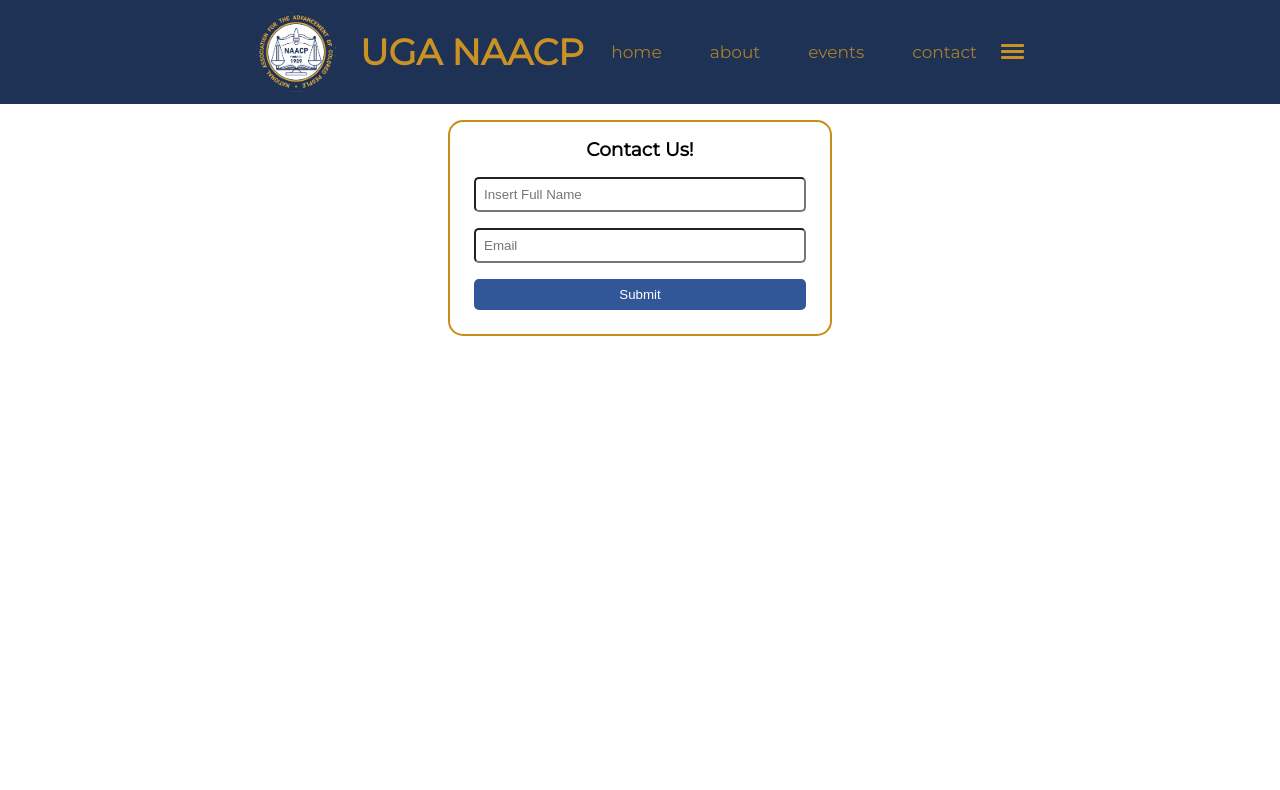
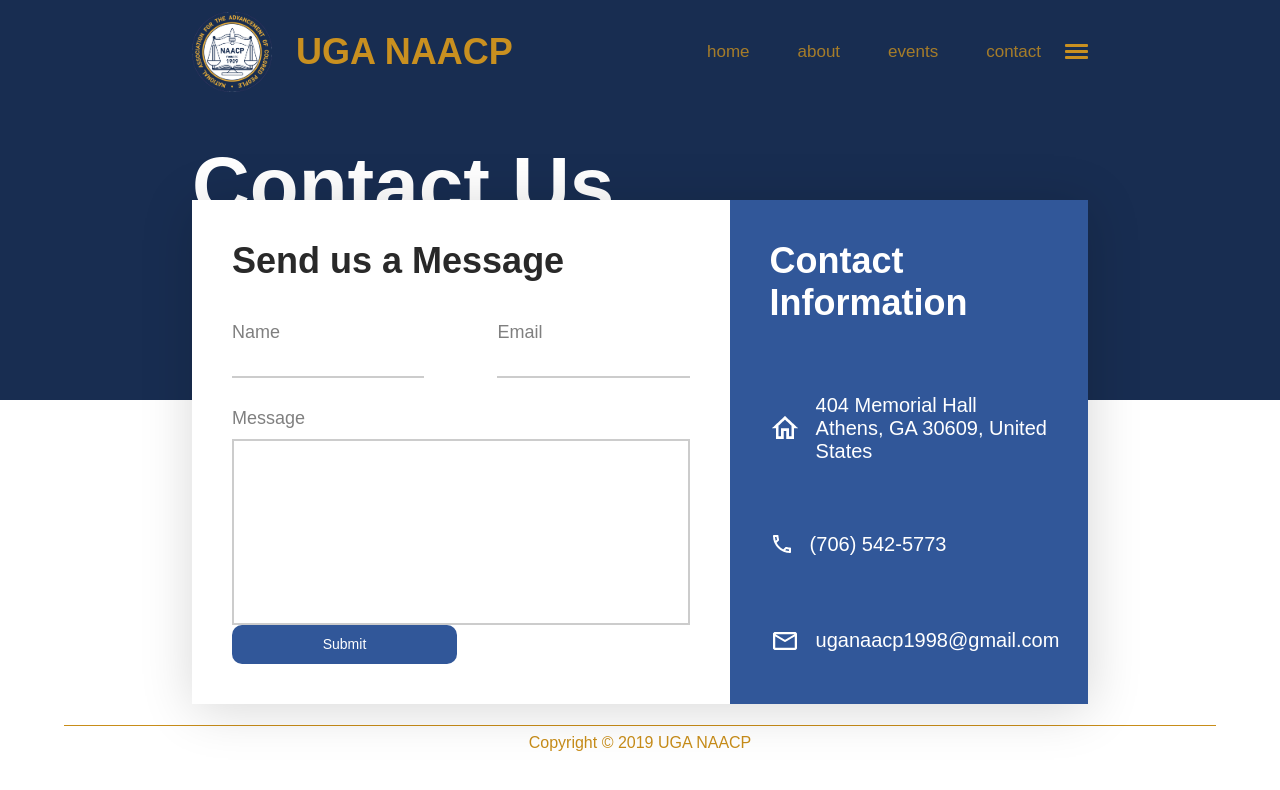
Before and after one commit to chris10byrd/naacp-website, a website: page dist/contact.html in a window 1280 px wide. Drawn offline with Linux system fonts and the light colour scheme.

Commit message:
Desktop Form Completed

```diff
--- a/dist/contact.html
+++ b/dist/contact.html
@@ -8,7 +8,8 @@
     <link rel="stylesheet" href="./css/main.css" />
   </head>
   <body>
-    <header>
+    <header id="contact-header">
+      <div id="contact-wrapper">
         <div class="logo">
           <img src="./img/naacpimg.png" alt="NAACP Logo" class="logo-img" />
           <h1>UGA NAACP</h1>
@@ -36,15 +37,47 @@
             <li><a href="contact.html">contact</a></li>
           </ul>
         </div>
+      </div>
+      <h1 id="contact-title">Contact Us</h1>
     </header>
+    <div class="wrapper">
       <main id="contact-main">
         <form name="contact" netlify>
-        <h3>Contact Us!</h3>
-        <input type="text" name="name" placeholder="Insert Full Name">
-        <input type="email" name="email" placeholder="Email">
+          <h2>Send us a Message</h2>
+          <div id="input-container">
+            <div class="input-item">
+                <h4>Name</h4>
+                <input type="text" name="name">
+            </div>
+            <div class="input-item">
+                <h4>Email</h4>
+                <input type="email" name="email">
+            </div>
+          </div>
+          <h4 id="message-header">Message</h4>
+          <textarea name="Message" id="" rows="12"></textarea>
           <button type="sumbit">Submit</button>
         </form>
+        <div id="contact-info">
+          <h2>Contact Information</h2>
+
+          <div class="info-item">
+            <img src="./img/outline-home-24px.png" alt="" srcset="">
+            <p>404 Memorial Hall<br>Athens, GA 30609, United States</p>
+          </div>
+          <div class="info-item">
+            <img src="./img/outline-phone-24px.png" alt="" srcset="">
+            <p>(706) 542-5773</p>
+          </div>
+          <div class="info-item">
+            <img src="./img/outline-email-24px.png" alt="" srcset="">
+            <p>uganaacp1998@gmail.com</p>
+          </div>
+
+        </div>
       </main>
+      <footer>Copyright &copy; 2019 UGA NAACP</footer>
+    </div>
     <script src="./scripts/main.js"></script>
   </body>
 </html>
--- a/dist/css/main.css
+++ b/dist/css/main.css
@@ -5,9 +5,11 @@
   box-sizing: border-box; }
 
 body {
-  font-family: "Montserrat", sans-serif;
+  font-family: proxima-nova, sans-serif;
   width: 100%;
-  height: 100%; }
+  height: 100vh;
+  display: flex;
+  flex-direction: column; }
 
 .hero-img {
   width: 100%;
@@ -17,7 +19,7 @@
   background-size: cover; }
 
 header {
-  position: fixed;
+  position: absolute;
   top: 0;
   left: 0;
   z-index: 2;
@@ -26,7 +28,7 @@
   padding: 0.5rem 10vw;
   display: flex;
   align-items: center;
-  opacity: 0.95; }
+  opacity: .97; }
   header .logo {
     display: flex;
     align-items: center; }
@@ -75,8 +77,8 @@
 
 .menu {
   background: #c88d19;
-  position: fixed;
-  height: 100%;
+  position: absolute;
+  height: 100vh;
   width: 35vw;
   z-index: 4;
   right: 0;
@@ -85,6 +87,7 @@
   flex-direction: column;
   align-items: center; }
   .menu button {
+    z-index: 4;
     width: 100%;
     padding: 2rem 0;
     background: #b17d16;
@@ -93,13 +96,16 @@
     font-size: 16px;
     font-weight: 0; }
   .menu ul {
+    z-index: 4;
     list-style: none;
     display: flex;
     flex-direction: column;
     align-items: center; }
     .menu ul li {
+      z-index: 4;
       padding: .75rem; }
       .menu ul li a {
+        z-index: 4;
         color: #292929;
         text-decoration: none;
         font-size: 16px; }
@@ -107,7 +113,16 @@
           text-decoration: underline; }
 
 .show {
-  display: flex; }
+  position: absolute;
+  display: flex;
+  z-index: 4; }
+
+.wrapper {
+  height: 45vh;
+  display: flex;
+  flex-direction: column;
+  justify-content: center;
+  align-items: center; }
 
 main {
   padding: 1rem 10vw;
@@ -116,8 +131,6 @@
   display: flex;
   flex-direction: column;
   align-items: center; }
-  main.wrapper {
-    margin-top: 10vh; }
   main .col1 {
     width: 100%;
     min-height: 20vh;
@@ -208,38 +221,120 @@
         opacity: 1;
         text-decoration: underline; }
 
+footer {
+  margin-top: auto;
+  padding: .5rem;
+  justify-self: flex-end;
+  border-top: #c88d19 solid 1px;
+  color: #c88d19;
+  text-align: center;
+  width: 90%; }
+
+#contact-header {
+  height: 50vh;
+  position: relative;
+  display: block;
+  z-index: 0; }
+  #contact-header #contact-title {
+    margin-top: 6vh;
+    font-size: 80px;
+    color: white;
+    font-weight: 600; }
+  #contact-header #contact-wrapper {
+    display: flex;
+    align-items: center;
+    width: 100%; }
+    #contact-header #contact-wrapper nav {
+      margin-left: auto; }
+
 #contact-main {
-  margin-top: 10vh;
+  position: fixed;
+  z-index: 0;
+  background: white;
+  width: 70vw;
+  height: 63vh;
+  top: 25vh;
   display: flex;
   align-items: center;
-  justify-content: center; }
+  justify-content: center;
+  box-shadow: 1px 5px 50px rgba(0, 0, 0, 0.16);
+  padding: 0; }
   #contact-main form {
-    align-content: center;
     display: flex;
     flex-direction: column;
-    width: 30vw;
-    padding: 1rem;
-    border: 2px solid #c88d19;
-    border-radius: 15px;
-    text-align: center; }
-    #contact-main form h3 {
-      margin: 0 0 .5rem 0; }
-    #contact-main form input {
-      padding: .5rem;
-      margin: .5rem;
-      border-radius: 5px; }
+    width: 70%;
+    height: 100%;
+    padding: 2.5rem;
+    border-radius: 15px; }
+    #contact-main form h2 {
+      font-size: 36px;
+      font-weight: 700;
+      color: #292929; }
+    #contact-main form h4 {
+      font-size: 18px;
+      color: rgba(0, 0, 0, 0.5);
+      font-weight: 540; }
+    #contact-main form #input-container {
+      margin-top: 40px;
+      display: flex;
+      justify-content: space-between; }
+      #contact-main form #input-container .input-item {
+        width: 42%; }
+        #contact-main form #input-container .input-item input {
+          width: 100%;
+          border: none;
+          border-bottom: 2px solid rgba(0, 0, 0, 0.2);
+          margin-top: 10px;
+          font-size: 20px; }
+          #contact-main form #input-container .input-item input:focus {
+            outline: none;
+            border-bottom-color: #315799; }
+    #contact-main form #message-header {
+      margin: 30px 0 10px 0; }
+    #contact-main form textarea {
+      border: 2px solid rgba(0, 0, 0, 0.2);
+      font-size: 20px;
+      resize: none; }
+      #contact-main form textarea:focus {
+        outline: none;
+        border-color: #315799; }
     #contact-main form button {
-      margin: .5rem;
-      padding: .5rem;
-      border-radius: 5px;
-      background: #315799;
+      margin-top: auto;
+      display: inline-block;
+      border-radius: 10px;
+      background-color: #315799;
+      border: none;
       color: #ffffff;
-      border: none; }
+      text-align: center;
+      font-size: 14px;
+      width: 225px;
+      height: 60px;
+      transition: all 0.5s;
+      cursor: pointer; }
+  #contact-main #contact-info {
+    margin-left: auto;
+    width: 40%;
+    height: 100%;
+    background: #315799;
+    padding: 40px;
+    color: white; }
+    #contact-main #contact-info h2 {
+      font-size: 36px;
+      font-weight: 600; }
+    #contact-main #contact-info .info-item {
+      margin-top: 25%;
+      display: flex;
+      align-items: center;
+      width: 100%; }
+      #contact-main #contact-info .info-item p {
+        font-size: 20px;
+        font-weight: 100;
+        margin-left: 1rem; }
 
 @media screen and (min-width: 769px) {
   .hero-img {
     height: 55vh;
-    background-position-y: -150px; }
+    background-position-y: -200px; }
   .hamburger {
     display: inherit;
     margin-left: 1.5rem;
@@ -256,7 +351,7 @@
       .hamburger .line:last-child {
         margin: 0; }
   header {
-    padding: .75rem 20vw; }
+    padding: 0.75rem 15vw; }
     header .logo .logo-img {
       width: 80px;
       height: 80px; }
@@ -276,7 +371,7 @@
     .menu ul li a {
       font-size: 20px; }
   main {
-    padding: 1rem 20vw;
+    padding: 1rem 15vw;
     padding-top: 5vh;
     display: flex;
     flex-direction: row; }
```
Also changed, not shown: dist/index.html (+1 -0 lines), dist/img/outline-email-24px.png (added), dist/img/outline-home-24px.png (added), dist/img/outline-phone-24px.png (added). Lines whose indentation alone changed are shown as unchanged.
